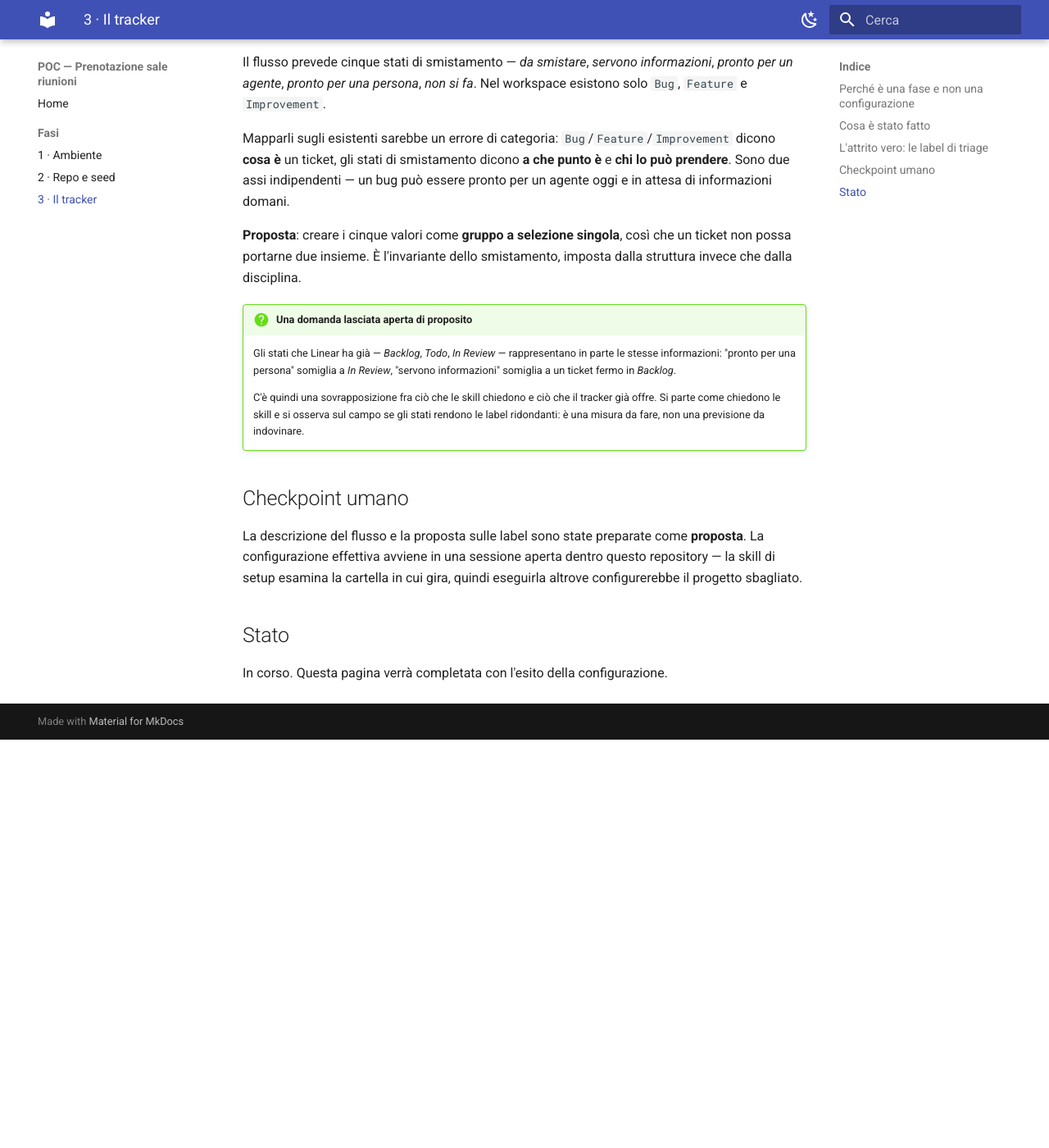
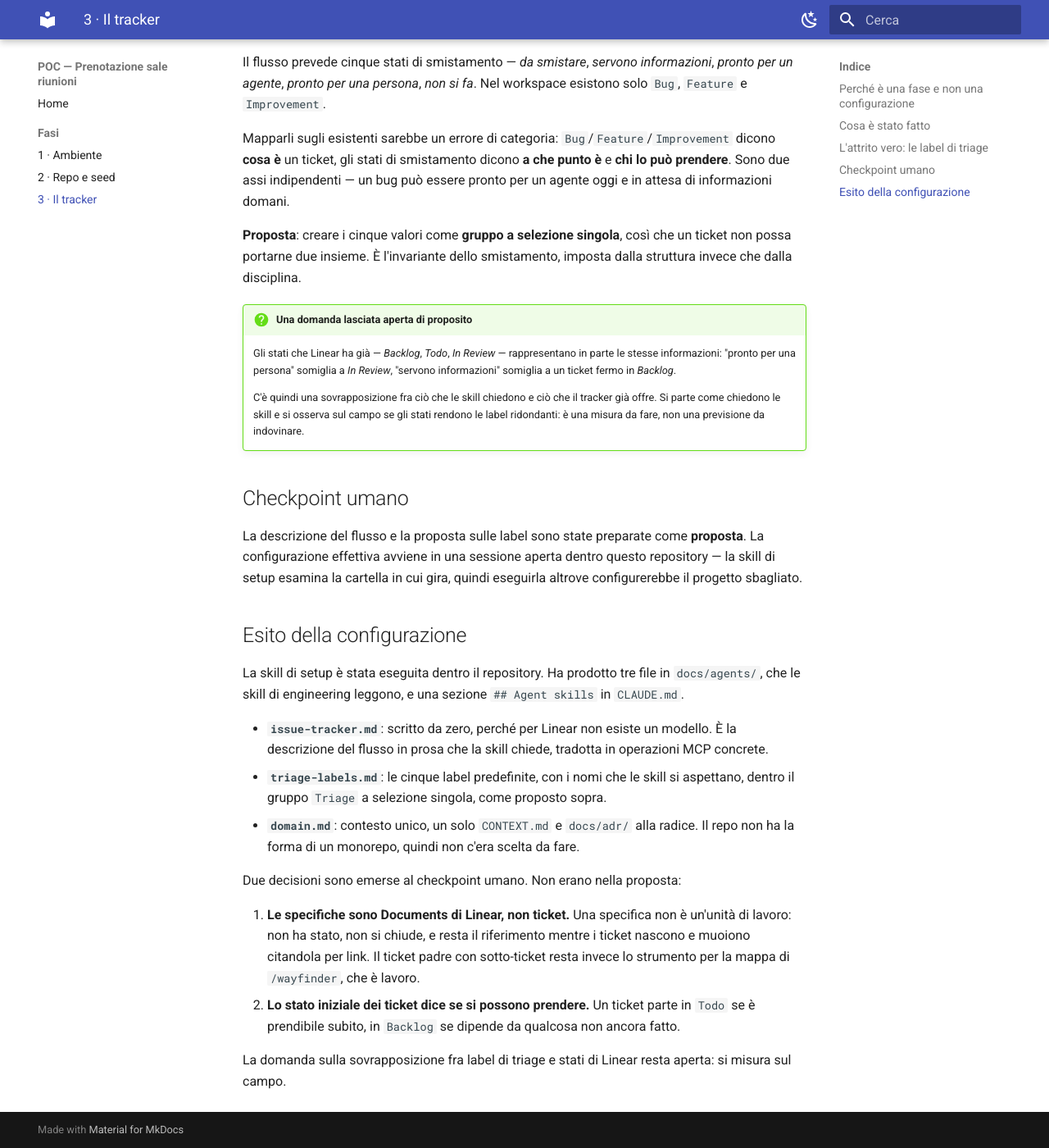
Before and after one commit to informatropico/poc-sale-riunioni, an MkDocs documentation site: the page built from docs/fasi/03-tracker.md, in a window 1280 px wide and 1400 px high, scrolled down 938 px. Shown: the whole window at 82% size. Built offline with MkDocs 1.6.1 and Material for MkDocs 9.7.7, drawn with Linux system fonts in a browser that asks for light colours; before the commit the page ends 1840 px from its top, so only the background shows below that.

Commit message:
docs: configurazione delle skill di engineering su Linear
Tracker, label di triage e documentazione di dominio in docs/agents/,
con la sezione Agent skills in CLAUDE.md. Chiude la fase 3.

Co-Authored-By: Claude Opus 5.5 <noreply@anthropic.com>

```diff
--- a/docs/fasi/03-tracker.md
+++ b/docs/fasi/03-tracker.md
@@ -64,6 +64,27 @@ La configurazione effettiva avviene in una sessione aperta dentro questo reposit
 skill di setup esamina la cartella in cui gira, quindi eseguirla altrove configurerebbe il
 progetto sbagliato.
 
-## Stato
+## Esito della configurazione
 
-In corso. Questa pagina verrà completata con l'esito della configurazione.
+La skill di setup è stata eseguita dentro il repository. Ha prodotto tre file in
+`docs/agents/`, che le skill di engineering leggono, e una sezione `## Agent skills` in
+`CLAUDE.md`.
+
+- **`issue-tracker.md`**: scritto da zero, perché per Linear non esiste un modello. È la
+  descrizione del flusso in prosa che la skill chiede, tradotta in operazioni MCP concrete.
+- **`triage-labels.md`**: le cinque label predefinite, con i nomi che le skill si
+  aspettano, dentro il gruppo `Triage` a selezione singola, come proposto sopra.
+- **`domain.md`**: contesto unico, un solo `CONTEXT.md` e `docs/adr/` alla radice. Il
+  repo non ha la forma di un monorepo, quindi non c'era scelta da fare.
+
+Due decisioni sono emerse al checkpoint umano. Non erano nella proposta:
+
+1. **Le specifiche sono Documents di Linear, non ticket.** Una specifica non è un'unità di
+   lavoro: non ha stato, non si chiude, e resta il riferimento mentre i ticket nascono e
+   muoiono citandola per link. Il ticket padre con sotto-ticket resta invece lo strumento
+   per la mappa di `/wayfinder`, che è lavoro.
+2. **Lo stato iniziale dei ticket dice se si possono prendere.** Un ticket parte in `Todo`
+   se è prendibile subito, in `Backlog` se dipende da qualcosa non ancora fatto.
+
+La domanda sulla sovrapposizione fra label di triage e stati di Linear resta aperta: si
+misura sul campo.
```
Also changed, not shown: CLAUDE.md (+14 -0 lines), docs/agents/domain.md (added, +51 -0 lines), docs/agents/issue-tracker.md (added, +66 -0 lines), docs/agents/triage-labels.md (added, +22 -0 lines).
